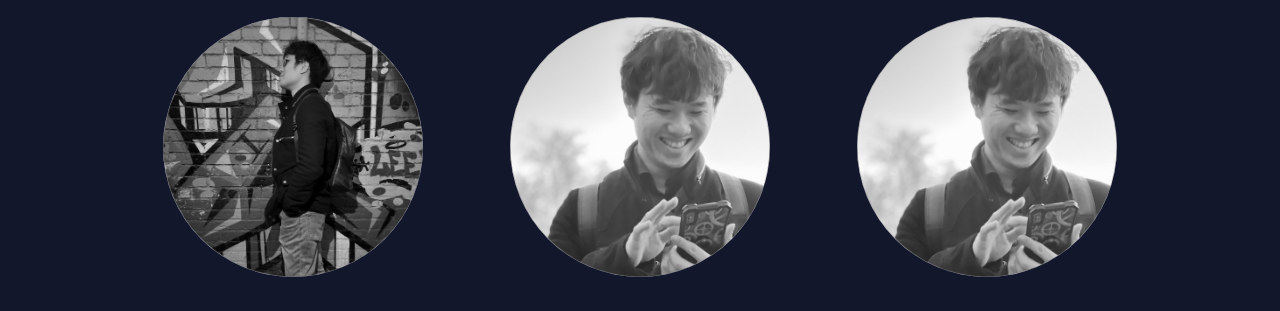
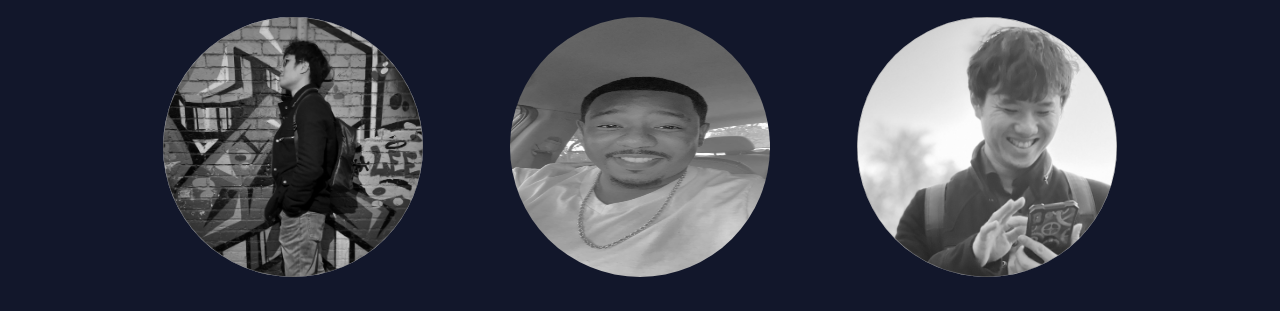
Before and after one commit to DevianoDames/dev.alex.profile, a plain HTML site: page index.html in a window 1280 px wide. Shown: the part 113-424 px from the top of the page. Drawn offline with Linux system fonts and the light colour scheme.

Commit message:
Update index.html

```diff
--- a/index.html
+++ b/index.html
@@ -20,7 +20,7 @@
                 <p>Lorem ipsum, dolor sit amet consectetur adipisicing elit. Saepe vel obcaecati, ipsum eligendi est aliquid eaque tempore nesciunt reprehenderit quia, rem ad exercitationem excepturi corporis! Pariatur ipsa velit modi amet!</p>
             </div>
             <div class="profile">
-                <img src="images/Alex_profile2.jpg" class=" profile-img">
+                <img src="images/DevianoDames.jpeg" class=" profile-img">
 
                 <h3 class="user-name">Deviano</h3>
                 <h5>Project Manager</h5>
```
